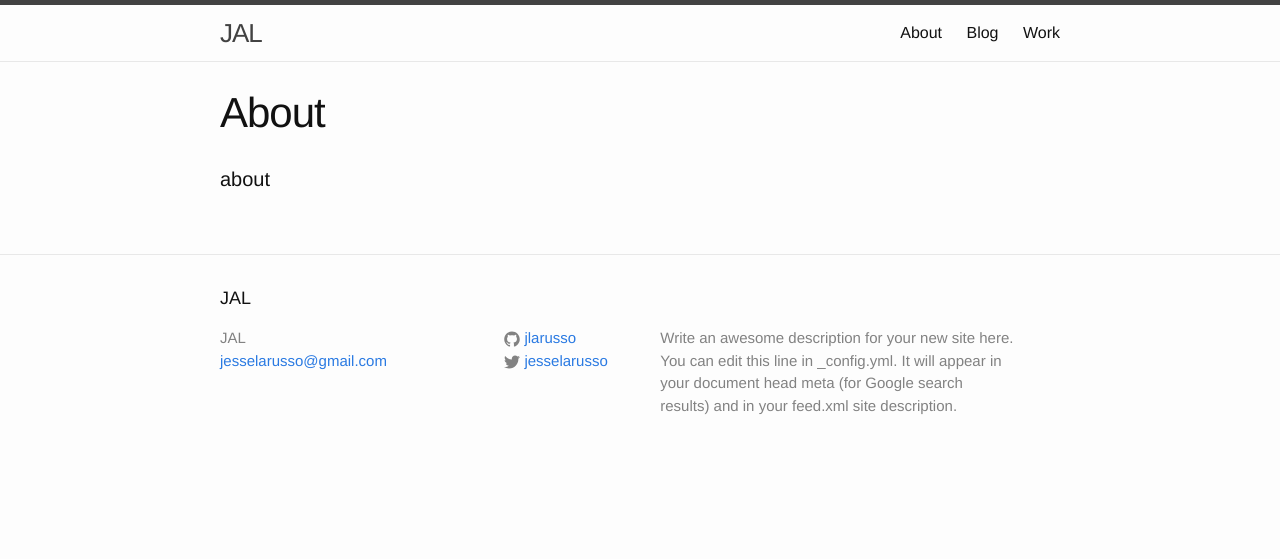
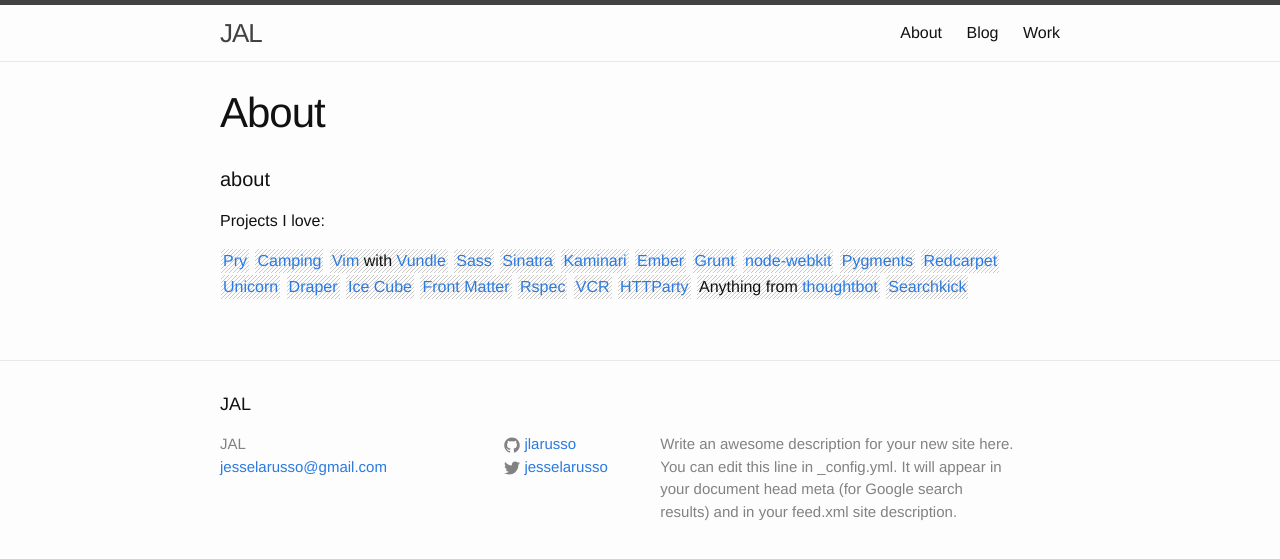
Before and after one commit to jlarusso/jlarusso.github.io, a Jekyll site: the page built from about.html, in a window 1280 px wide. Shown: the top 559 px of the page. Built offline with Jekyll 4.4.1, drawn with Linux system fonts in a browser that asks for light colours; Markdown is read by kramdown in place of the engine named in the settings.

Commit message:
Add projects I love

```diff
--- a/about.html
+++ b/about.html
@@ -5,3 +5,27 @@ permalink: /about/
 ---
 
 <h4>about</h4>
+
+<p>Projects I love:</p>
+<ul class="tag-list">
+  <li><a href="https://github.com/pry/pry">Pry<a></li>
+  <li><a href="http://camping.io/">Camping<a></li>
+  <li><a href="http://www.vim.org/">Vim</a> with <a href="https://github.com/gmarik/Vundle.vim">Vundle</a></li>
+  <li><a href="http://sass-lang.com/">Sass</a></li>
+  <li><a href="https://github.com/sinatra/sinatra">Sinatra</a></li>
+  <li><a href="https://github.com/amatsuda/kaminari">Kaminari</a></li>
+  <li><a href="http://emberjs.com/">Ember</a></li>
+  <li><a href="http://gruntjs.com/">Grunt</a></li>
+  <li><a href="https://github.com/rogerwang/node-webkit">node-webkit</a></li>
+  <li><a href="http://pygments.org/">Pygments</a></li>
+  <li><a href="https://github.com/vmg/redcarpet">Redcarpet</a></li>
+  <li><a href="http://bogomips.org/unicorn.git">Unicorn</a></li>
+  <li><a href="https://github.com/drapergem/draper">Draper</a></li>
+  <li><a href="https://github.com/seejohnrun/ice_cube">Ice Cube</a></li>
+  <li><a href="https://github.com/jxson/front-matter">Front Matter</a></li>
+  <li><a href="http://sass-lang.com/">Rspec</a></li>
+  <li><a href="https://github.com/vcr/vcr">VCR</a></li>
+  <li><a href="https://github.com/jnunemaker/httparty">HTTParty</a></li>
+  <li>Anything from <a href="https://github.com/thoughtbot">thoughtbot</a></li>
+  <li><a href="https://github.com/ankane/searchkick">Searchkick</a></li>
+</ul>
```
